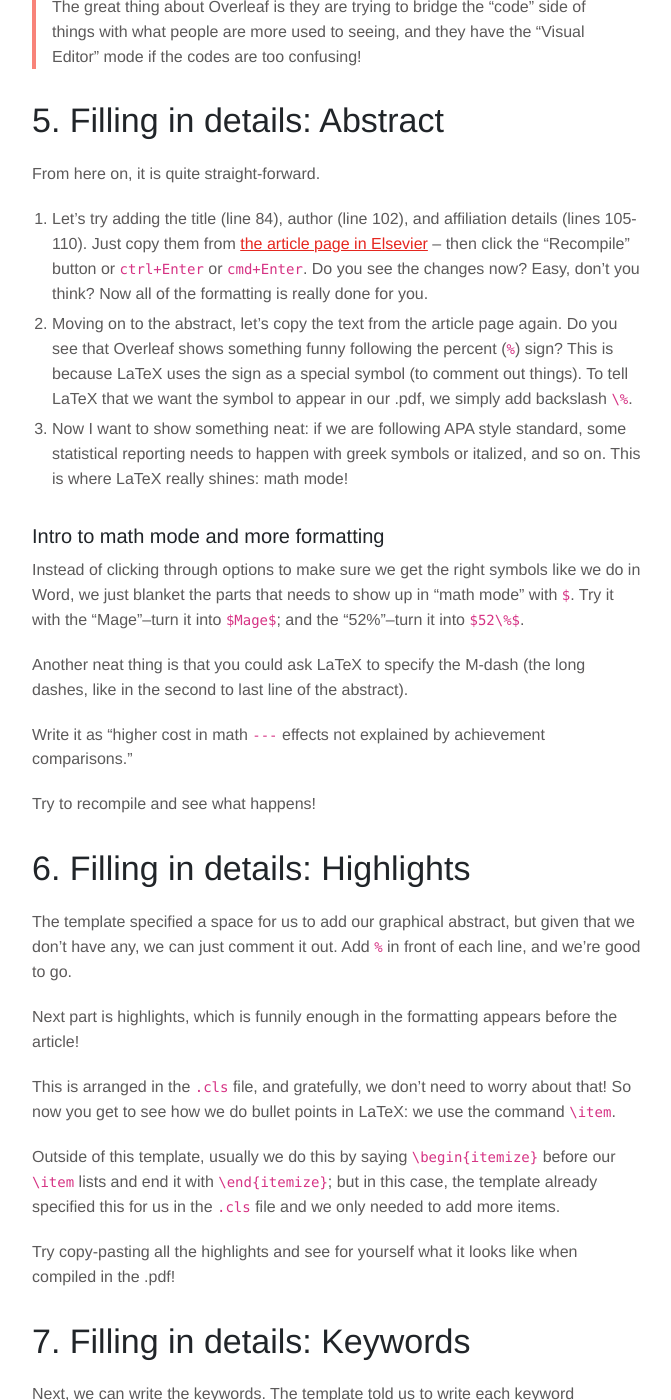
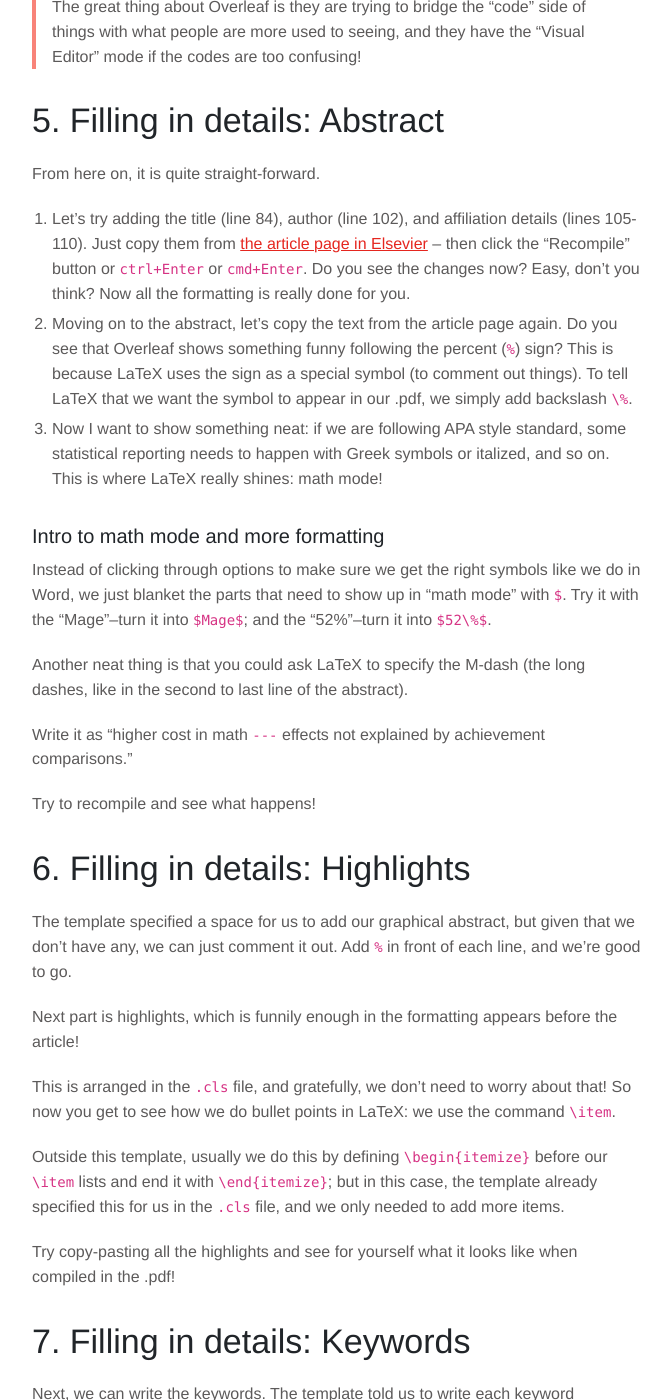
Before and after one commit to keziaolive/keziaolive.github.io, a Jekyll site: the page built from _blogposts/2025-10-22-latex-crash-course.md, in a window 1280 px wide and 1400 px high, scrolled down 5470 px. Shown: the whole window, without its empty margins (143-814 px from the left). Built offline with Jekyll 4.4.1, drawn with Linux system fonts in a browser that asks for light colours; some of the changed text lies outside the part shown.

Commit message:
another-latex-course-minor-update

```diff
--- a/_blogposts/2025-10-22-latex-crash-course.md
+++ b/_blogposts/2025-10-22-latex-crash-course.md
@@ -31,7 +31,7 @@
 ![simpons meme where everything is chaos, representing ms word formatting chaos](/images/ms-word-nightmare-simpsons.jpg)
 
 # 2. The aim of this exercise
-- Introducing $LaTeX$, an open-sourced text-processing software
+- Introducing `LaTeX`, an open-sourced text-processing software
     - specifically in this session, we use [Overleaf](https://www.overleaf.com/), which allows you to use LaTeX online. You don't need to download and configure it in your own machine. In time, you can do so, but for now, let's use this online version that is way more beginner-friendly!
 
 ## LaTeX?
@@ -84,12 +84,12 @@
 
 # 5. Filling in details: Abstract
 From here on, it is quite straight-forward.
-1. Let's try adding the title (line 84), author (line 102), and affiliation details (lines 105-110). Just copy them from [the article page in Elsevier](https://doi.org/10.1016/j.lindif.2024.102534) -- then click the "Recompile" button or `ctrl+Enter` or `cmd+Enter`. Do you see the changes now? Easy, don't you think? Now all of the formatting is really done for you.
+1. Let's try adding the title (line 84), author (line 102), and affiliation details (lines 105-110). Just copy them from [the article page in Elsevier](https://doi.org/10.1016/j.lindif.2024.102534) -- then click the "Recompile" button or `ctrl+Enter` or `cmd+Enter`. Do you see the changes now? Easy, don't you think? Now all the formatting is really done for you.
 2. Moving on to the abstract, let's copy the text from the article page again. Do you see that Overleaf shows something funny following the percent (`%`) sign? This is because LaTeX uses the sign as a special symbol (to comment out things). To tell LaTeX that we want the symbol to appear in our .pdf, we simply add backslash `\%`.
-3. Now I want to show something neat: if we are following APA style standard, some statistical reporting needs to happen with greek symbols or italized, and so on. This is where LaTeX really shines: math mode!
+3. Now I want to show something neat: if we are following APA style standard, some statistical reporting needs to happen with Greek symbols or italized, and so on. This is where LaTeX really shines: math mode!
 
 ### Intro to math mode and more formatting
-Instead of clicking through options to make sure we get the right symbols like we do in Word, we just blanket the parts that needs to show up in "math mode" with `$`.
+Instead of clicking through options to make sure we get the right symbols like we do in Word, we just blanket the parts that need to show up in "math mode" with `$`.
 Try it with the "Mage"--turn it into `$Mage$`; and the "52%"--turn it into `$52\%$`.
 
 Another neat thing is that you could ask LaTeX to specify the M-dash (the long dashes, like in the second to last line of the abstract).
@@ -106,7 +106,7 @@
 This is arranged in the `.cls` file, and gratefully, we don't need to worry about that!
 So now you get to see how we do bullet points in LaTeX: we use the command `\item`.
 
-Outside of this template, usually we do this by saying `\begin{itemize}` before our `\item` lists and end it with `\end{itemize}`; but in this case, the template already specified this for us in the `.cls` file and we only needed to add more items.
+Outside this template, usually we do this by defining `\begin{itemize}` before our `\item` lists and end it with `\end{itemize}`; but in this case, the template already specified this for us in the `.cls` file, and we only needed to add more items.
 
 Try copy-pasting all the highlights and see for yourself what it looks like when compiled in the .pdf!
 
```
Also changed, not shown: other parts of _blogposts/2025-10-22-latex-crash-course.md (+1 -1 lines).
